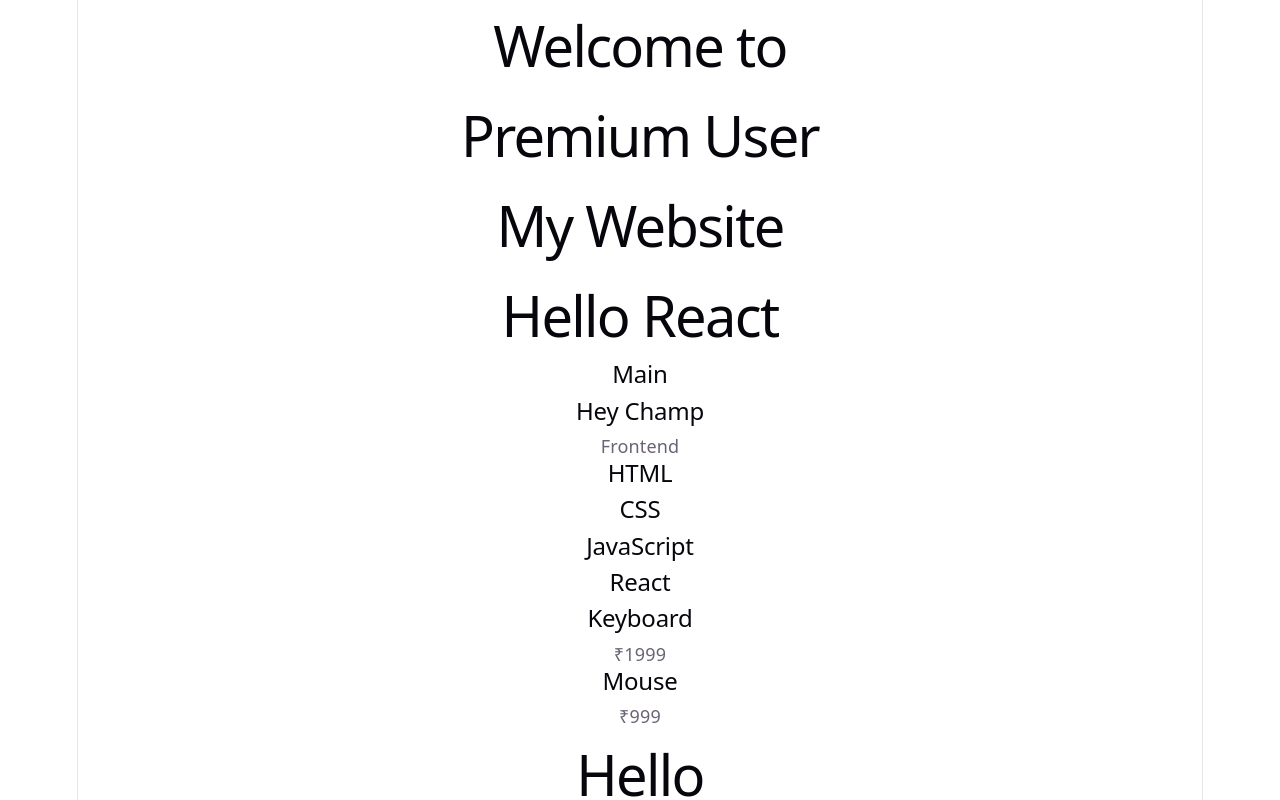
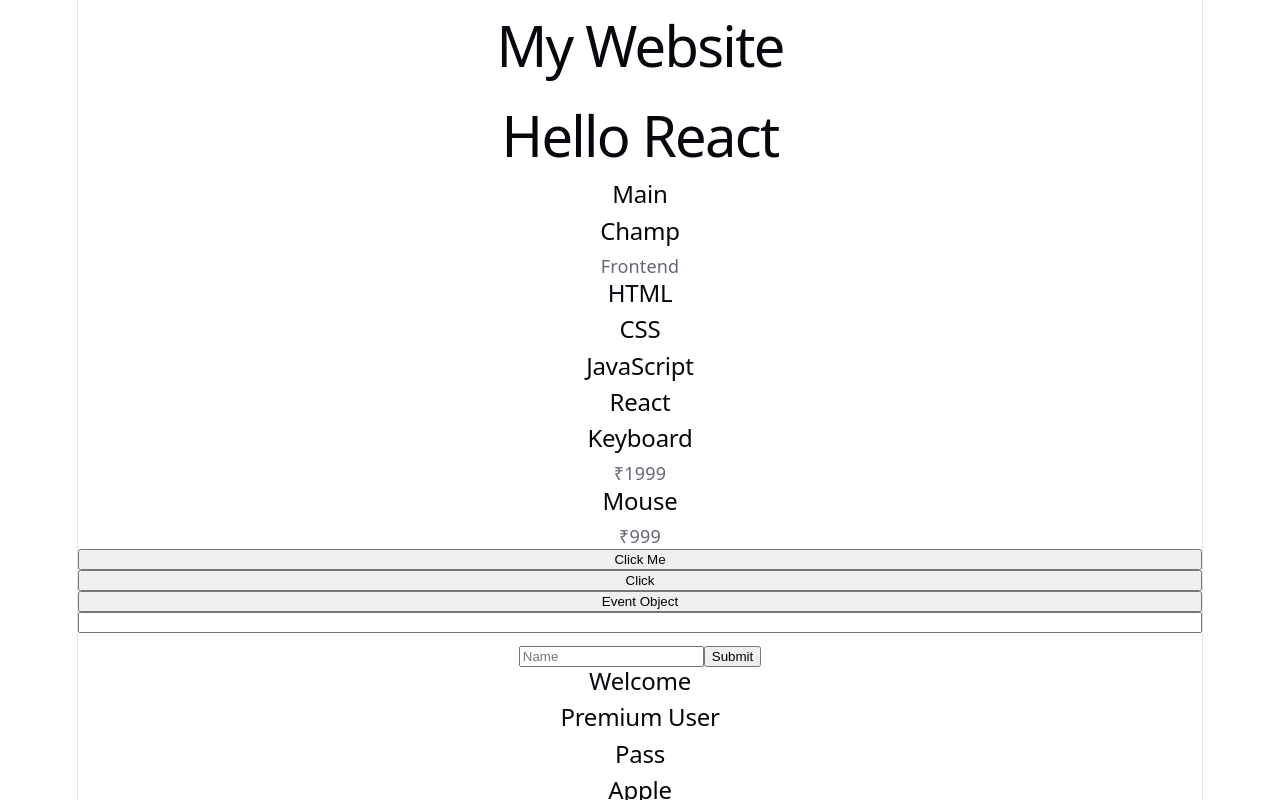
Before and after one commit to Harsha-Dev-01-coder/React-learning, a React (Vite) app: page / in a window 1280 px wide. Shown: the top 800 px of the page. Built offline with nearby package versions, Linux system fonts and the light colour scheme.

Commit message:
React Events and Forms Completed

```diff
--- a/src/App.jsx
+++ b/src/App.jsx
@@ -1,56 +1,55 @@
+import Header from "./components/Header";
 import Greeting from "./components/Greeting";
-import Header from "./components/Header";
 import Main from "./components/Main";
 import Student from "./components/Student";
-import Card from "./components/Card"
-import Product from "./components/Product"
+import Card from "./components/Card";
+import Product from "./components/Product";
 import Footer from "./components/Footer";
+import ClickButtons from "./components/ClickButtons";
+import InputExample from "./components/InputExample";
+import LoginForm from "./components/LoginForm";
+import Premium from "./components/Premium";
+import FruitList from "./components/FruitList";
 
 function App() {
-  const name = "Champ";
-  const isLoggedIn = true;
-  const marks = 85;
-  const isPremium = true;
-  const fruits = [
-    "Apple",
-    "Mango",
-    "Orange"
-  ];
-
   return (
     <>
-      <h1>
-        {isLoggedIn ? "Welcome to" : "Please Login"}
-      </h1>
-      <>
-        {isPremium && <h1>Premium User</h1>}
-      </>
       <Header />
+
       <Greeting />
+
       <Main />
+
       <Student
         name="Champ"
         course="Frontend"
       />
-        <>
-          <Card title="HTML" />
-          <Card title="CSS" />
-          <Card title="JavaScript" />
-          <Card title="React" />
-        </>
-        <>
-          <Product name="Keyboard" price="1999" />
-          <Product name="Mouse" price="999" />
-        </>
-        <h1>Hello {name.toUpperCase}</h1>
-        <h2>
-          {marks <= 85 ? "Pass" : "Fail"}
-        </h2>
-        <>
-          {fruits.map((fruit, index) => (
-            <h2 key={index}>{fruit}</h2>
-          ))}
-        </>
+
+      <Card title="HTML" />
+      <Card title="CSS" />
+      <Card title="JavaScript" />
+      <Card title="React" />
+
+      <Product
+        name="Keyboard"
+        price={1999}
+      />
+
+      <Product
+        name="Mouse"
+        price={999}
+      />
+
+      <ClickButtons />
+
+      <InputExample />
+
+      <LoginForm />
+
+      <Premium />
+
+      <FruitList />
+
       <Footer />
     </>
   );
--- a/src/components/Card.jsx
+++ b/src/components/Card.jsx
@@ -1,5 +1,7 @@
 function Card({ title }) {
+
     return <h2>{title}</h2>;
+
 }
 
 export default Card;
--- /dev/null
+++ b/src/components/ClickButtons.jsx
@@ -0,0 +1,33 @@
+function ClickButtons() {
+
+    function sayHello() {
+        alert("Hello React");
+    }
+
+    function increase() {
+        console.log("Clicked");
+    }
+
+    function handleClick(event) {
+        console.log(event);
+    }
+
+    return (
+        <>
+            <button onClick={sayHello}>
+                Click Me
+            </button>
+
+            <button onClick={increase}>
+                Click
+            </button>
+
+            <button onClick={handleClick}>
+                Event Object
+            </button>
+        </>
+    );
+
+}
+
+export default ClickButtons;
--- /dev/null
+++ b/src/components/FruitLIst.jsx
@@ -0,0 +1,27 @@
+function FruitList() {
+
+    const fruits = [
+        "Apple",
+        "Mango",
+        "Orange"
+    ];
+
+    return (
+
+        <>
+
+            {fruits.map((fruit, index) => (
+
+                <h2 key={index}>
+                    {fruit}
+                </h2>
+
+            ))}
+
+        </>
+
+    );
+
+}
+
+export default FruitList;
--- /dev/null
+++ b/src/components/InputExample.jsx
@@ -0,0 +1,28 @@
+import { useState } from "react";
+
+function InputExample() {
+
+    const [name, setName] = useState("");
+
+    function handleChange(event) {
+        console.log(event.target.value);
+    }
+
+    return (
+        <>
+            <input
+                type="text"
+                value={name}
+                onChange={(event) => {
+                    setName(event.target.value);
+                    handleChange(event);
+                }}
+            />
+
+            <h2>{name}</h2>
+        </>
+    );
+
+}
+
+export default InputExample;
--- /dev/null
+++ b/src/components/LoginForm.jsx
@@ -0,0 +1,30 @@
+function LoginForm() {
+
+    function handleSubmit(event) {
+
+        event.preventDefault();
+
+        console.log("Submitted");
+
+    }
+
+    return (
+
+        <form onSubmit={handleSubmit}>
+
+            <input
+                type="text"
+                placeholder="Name"
+            />
+
+            <button>
+                Submit
+            </button>
+
+        </form>
+
+    );
+
+}
+
+export default LoginForm;
--- /dev/null
+++ b/src/components/Premium.jsx
@@ -0,0 +1,29 @@
+function Premium() {
+
+    const isLoggedIn = true;
+    const isPremium = true;
+    const marks = 85;
+
+    return (
+
+        <>
+
+            <h2>
+                {isLoggedIn ? "Welcome" : "Please Login"}
+            </h2>
+
+            {isPremium &&
+                <h2>Premium User</h2>
+            }
+
+            <h2>
+                {marks >= 35 ? "Pass" : "Fail"}
+            </h2>
+
+        </>
+
+    );
+
+}
+
+export default Premium;
--- a/src/components/Student.jsx
+++ b/src/components/Student.jsx
@@ -1,10 +1,17 @@
 function Student({ name, course }) {
+
     return (
-    <>
-        <h2>Hey {name}</h2>
-        <p>{course}</p>
-    </>
+
+        <>
+
+            <h2>{name}</h2>
+
+            <p>{course}</p>
+
+        </>
+
     );
+
 }
 
 export default Student;
```
Also changed, not shown: src/components/Product.jsx (+7 -0 lines).
